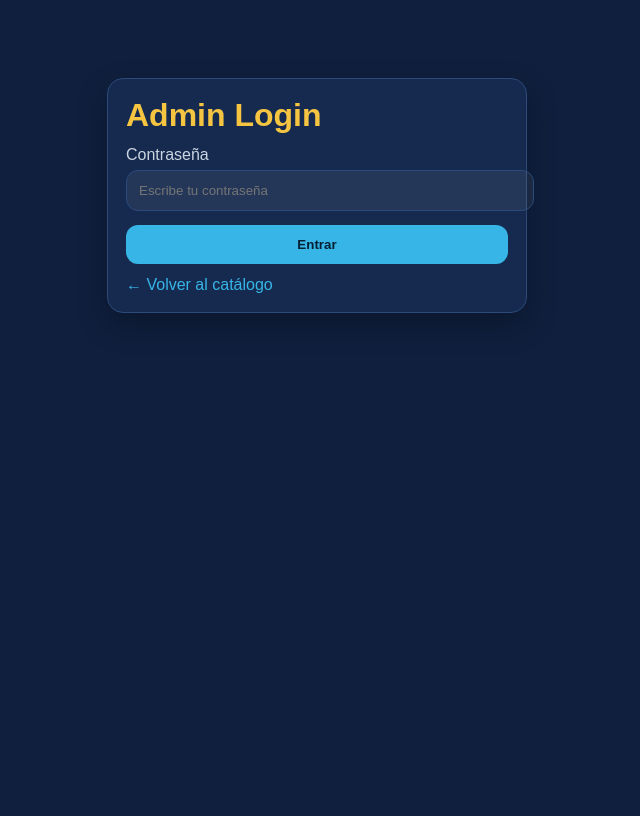
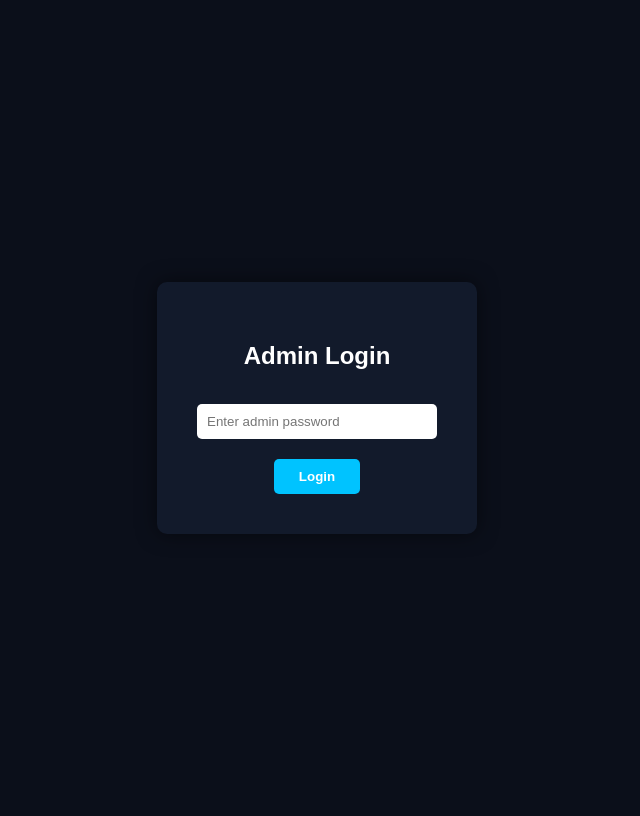
Before and after one commit to INKATECHROBOTICHS/robots-db, a FastAPI app: page /admin/login in a window 1280 px wide. Shown: the whole page, without its empty margins (323-963 px from the left). Before the commit the page ends 313 px from the top, so only its background shows below. Run offline with FastAPI, Linux system fonts and the light colour scheme.

Commit message:
Update admin_login.html

```diff
--- a/templates/admin_login.html
+++ b/templates/admin_login.html
@@ -1,38 +1,72 @@
 <!DOCTYPE html>
 <html>
 <head>
-  <meta charset="utf-8">
-  <title>Login Admin - INKATECH</title>
-  <meta name="viewport" content="width=device-width, initial-scale=1">
-  <style>
-    :root{--bg:#0f1f3d;--card:#162a4f;--yellow:#f5c542;--cyan:#36b5e6;--line:#2c4a7a;--text:#fff;--muted:#cbd5e1;}
-    body{margin:0;background:var(--bg);color:var(--text);font-family:Arial;}
-    .wrap{max-width:420px;margin:60px auto;padding:18px;}
-    .card{background:var(--card);border:1px solid var(--line);border-radius:16px;padding:18px;box-shadow:0 12px 30px rgba(0,0,0,.25);}
-    h1{margin:0 0 10px 0;color:var(--yellow);}
-    label{display:block;margin-top:12px;color:var(--muted);}
-    input{width:100%;padding:12px;border-radius:12px;border:1px solid var(--line);background:rgba(255,255,255,.06);color:var(--text);margin-top:6px;}
-    button{margin-top:14px;width:100%;padding:12px;border-radius:12px;border:none;background:var(--cyan);color:#062033;font-weight:bold;cursor:pointer;}
-    .err{margin-top:10px;color:#ff6b6b;}
-    a{color:var(--cyan);text-decoration:none;display:inline-block;margin-top:12px;}
-  </style>
+    <title>Admin Login - INKATECH Robotics</title>
+    <style>
+        body{
+            background:#0b0f1a;
+            color:white;
+            font-family:Arial;
+            display:flex;
+            justify-content:center;
+            align-items:center;
+            height:100vh;
+        }
+
+        .login-box{
+            background:#121a2b;
+            padding:40px;
+            border-radius:10px;
+            text-align:center;
+            box-shadow:0 0 20px rgba(0,0,0,0.5);
+        }
+
+        input{
+            padding:10px;
+            width:220px;
+            margin-top:15px;
+            border-radius:5px;
+            border:none;
+        }
+
+        button{
+            margin-top:20px;
+            padding:10px 25px;
+            background:#00c3ff;
+            border:none;
+            border-radius:5px;
+            color:white;
+            font-weight:bold;
+            cursor:pointer;
+        }
+
+        button:hover{
+            background:#0098c7;
+        }
+    </style>
 </head>
+
 <body>
-  <div class="wrap">
-    <div class="card">
-      <h1>Admin Login</h1>
-      <form method="post" action="/login">
-        <label>Contraseña</label>
-        <input type="password" name="password" placeholder="Escribe tu contraseña" required>
-        <button type="submit">Entrar</button>
-      </form>
 
-      {% if error %}
-        <div class="err">{{ error }}</div>
-      {% endif %}
+<div class="login-box">
+    <h2>Admin Login</h2>
 
-      <a href="/">← Volver al catálogo</a>
-    </div>
-  </div>
+    <form method="post" action="/admin/login">
+
+        <input
+            type="password"
+            name="password"
+            placeholder="Enter admin password"
+            required
+        >
+
+        <br>
+
+        <button type="submit">Login</button>
+
+    </form>
+
+</div>
+
 </body>
 </html>
```
